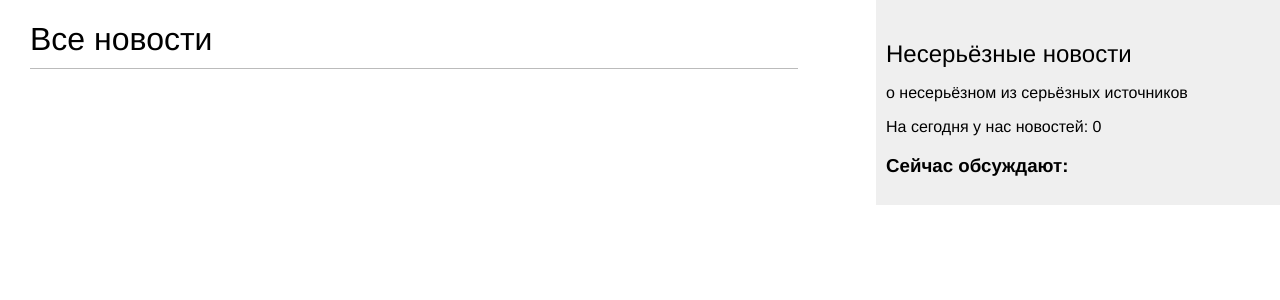
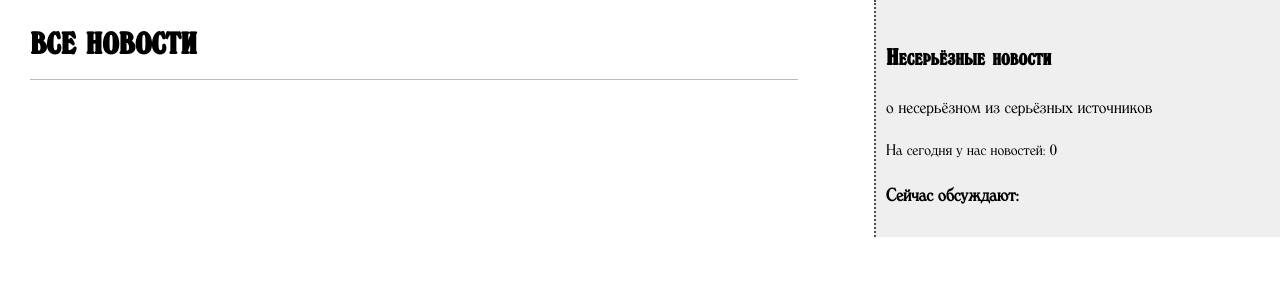
Before and after one commit to opaleva/amusing-news, a Django app: page /en/ in a window 1280 px wide. Shown: the top 300 px of the page. Run offline with Django 3.2, Linux system fonts and the light colour scheme; data that the repository does not hold is empty; parts of the project's set-up code (start-up, migrations or seed data) failed here and were passed over.

Commit message:
day 12. project update

```diff
--- a/articles/static/css/articles.css
+++ b/articles/static/css/articles.css
@@ -1,24 +1,42 @@
+@font-face {
+    font-family: 'windsorold_styleregular';
+    src: url('fonts/windsorold_style.woff2') format('woff2'),
+    url('fonts/windsorold_style.woff') format('woff');
+}
+
+@font-face {
+    font-family: 'windsorcregular';
+    src: url('fonts/windsorc.woff2') format('woff2'),
+    url('fonts/windsorc.woff') format('woff');
+}
 
 body {
+    font-family: 'windsorcregular', serif;
     margin:0;
     padding:0;
-    font-family:helvetica, sans-serif;
 }
 
 a {
-    color:#00abff;
+    color: #570808;
     text-decoration:none;
 }
 
 h1 {
-    font-weight:normal;
+    font-family: 'windsorold_styleregular', serif;
+    font-weight: bold;
     border-bottom:1px solid #bbb;
     padding:0 0 10px 0;
 }
 
 h2 {
-    font-weight:normal;
-    margin:30px 0 0;
+    font-family: 'windsorold_styleregular', serif;
+    font-variant: small-caps;
+    margin: 30px 0 0;
+}
+
+.subtitle {
+    font-family: 'windsorcregular', serif;
+    font-size: large;
 }
 
 #content {
@@ -31,13 +49,13 @@ h2 {
     float:right;
     width:30%;
     padding:10px;
+    border-left: 2px #4f4f4f dotted;
     background:#efefef;
     height:100%;
 }
 
 p.date {
-    color:#ccc;
-    font-family: georgia, serif;
+    color:#1a1919;
     font-size: 12px;
     font-style: italic;
 }
@@ -89,5 +107,5 @@ input[type=submit] {
 .comment .info {
     font-weight:bold;
     font-size:12px;
-    color:#666;
+    color: #1a1919;
 }
--- a/articles/templates/articles/base.html
+++ b/articles/templates/articles/base.html
@@ -14,7 +14,7 @@
   </div>
   <div id="sidebar">
     <h2>Несерьёзные новости</h2>
-    <p>о несерьёзном из серьёзных источников</p>
+    <p class="subtitle">о несерьёзном из серьёзных источников</p>
 
     <p>На сегодня у нас новостей: {% numbers %}</p>
 
--- a/articles/templatetags/article_tags.py
+++ b/articles/templatetags/article_tags.py
@@ -1,6 +1,5 @@
 from django import template
 from django.db.models import Count
-from django.shortcuts import get_object_or_404
 
 from ..models import Article
 
--- a/articles/urls.py
+++ b/articles/urls.py
@@ -1,5 +1,6 @@
 from django.urls import path
 from . import views
+from .feeds import LatestArticlesFeed
 
 
 app_name = 'articles'
@@ -8,4 +9,5 @@ urlpatterns = [
     path('', views.ArticleListView.as_view(), name='articles'),
     path('<pk>/<slug:article>', views.ArticleView.as_view(), name='article'),
     path('tag/<slug:slug>/', views.ArticleTaggedView.as_view(), name='articles_by_tag'),
+    path('feed/', LatestArticlesFeed(), name='feed'),
 ]
--- a/articles/views.py
+++ b/articles/views.py
@@ -41,11 +41,6 @@ class ArticleView(DetailView):
         self.object = self.get_object()
         context = super(ArticleView, self).get_context_data(**kwargs)
         article = Article.objects.filter(id=self.kwargs['pk'])[0]
-        comments = article.comments.all()
-
-        context['comments'] = comments
-        context['form'] = form
-        context['article'] = article
 
         if form.is_valid():
             new_comment = form.save(commit=False)
--- a/news_portal/settings.py
+++ b/news_portal/settings.py
@@ -34,6 +34,7 @@ ALLOWED_HOSTS = [
     '127.0.0.1',
 ]
 
+SITE_ID = 1
 # Application definition
 
 INSTALLED_APPS = [
@@ -42,7 +43,10 @@ INSTALLED_APPS = [
     'django.contrib.contenttypes',
     'django.contrib.sessions',
     'django.contrib.messages',
+    'django.contrib.postgres',
     'django.contrib.staticfiles',
+    'django.contrib.sites',
+    'django.contrib.sitemaps',
     'debug_toolbar',
     'taggit',
     'utils.sharing',
--- a/news_portal/urls.py
+++ b/news_portal/urls.py
@@ -1,12 +1,21 @@
 """news_portal URL Configuration"""
 from django.conf.urls.i18n import i18n_patterns
 from django.contrib import admin
+from django.contrib.sitemaps.views import sitemap
 from django.urls import path, include
 
 import debug_toolbar
 
+from articles.sitemaps import ArticleSitemap
+
+sitemaps = {
+    'articles': ArticleSitemap
+}
+
 urlpatterns = i18n_patterns(
     path('admin/', admin.site.urls),
     path('', include('articles.urls')),
+    path('sitemap.xml', sitemap, {'sitemaps': sitemaps},
+         name='django.contrib.sitemaps.views.sitemap'),
     path('__debug__/', include(debug_toolbar.urls)),
 )
```
Also changed, not shown: articles/feeds.py (added, +22 -0 lines), articles/sitemaps.py (added, +14 -0 lines), articles/static/css/fonts/windsorc.woff (added), articles/static/css/fonts/windsorc.woff2 (added), articles/static/css/fonts/windsorold_style.woff (added), articles/static/css/fonts/windsorold_style.woff2 (added), articles/static/img/icons/rss.png (added), 1 other file.
